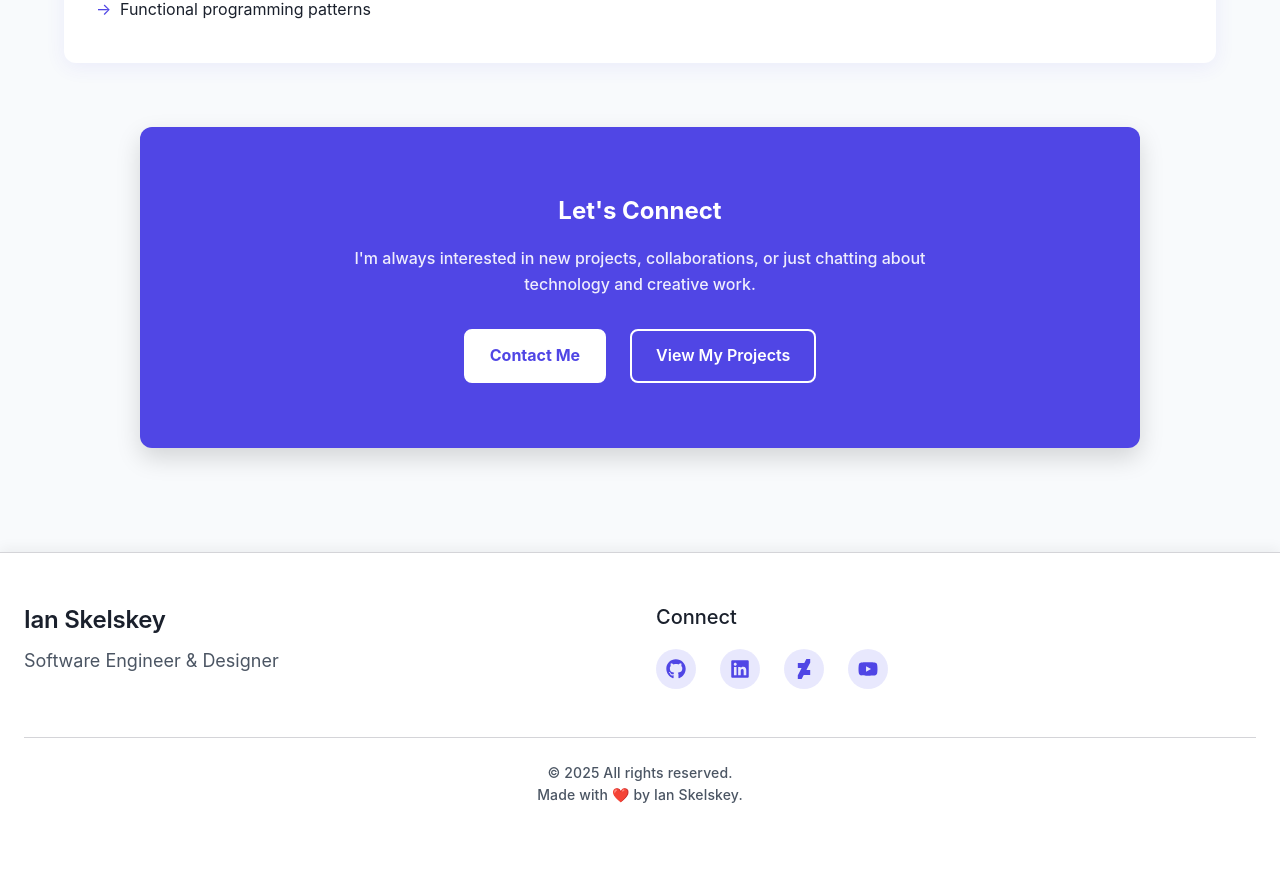
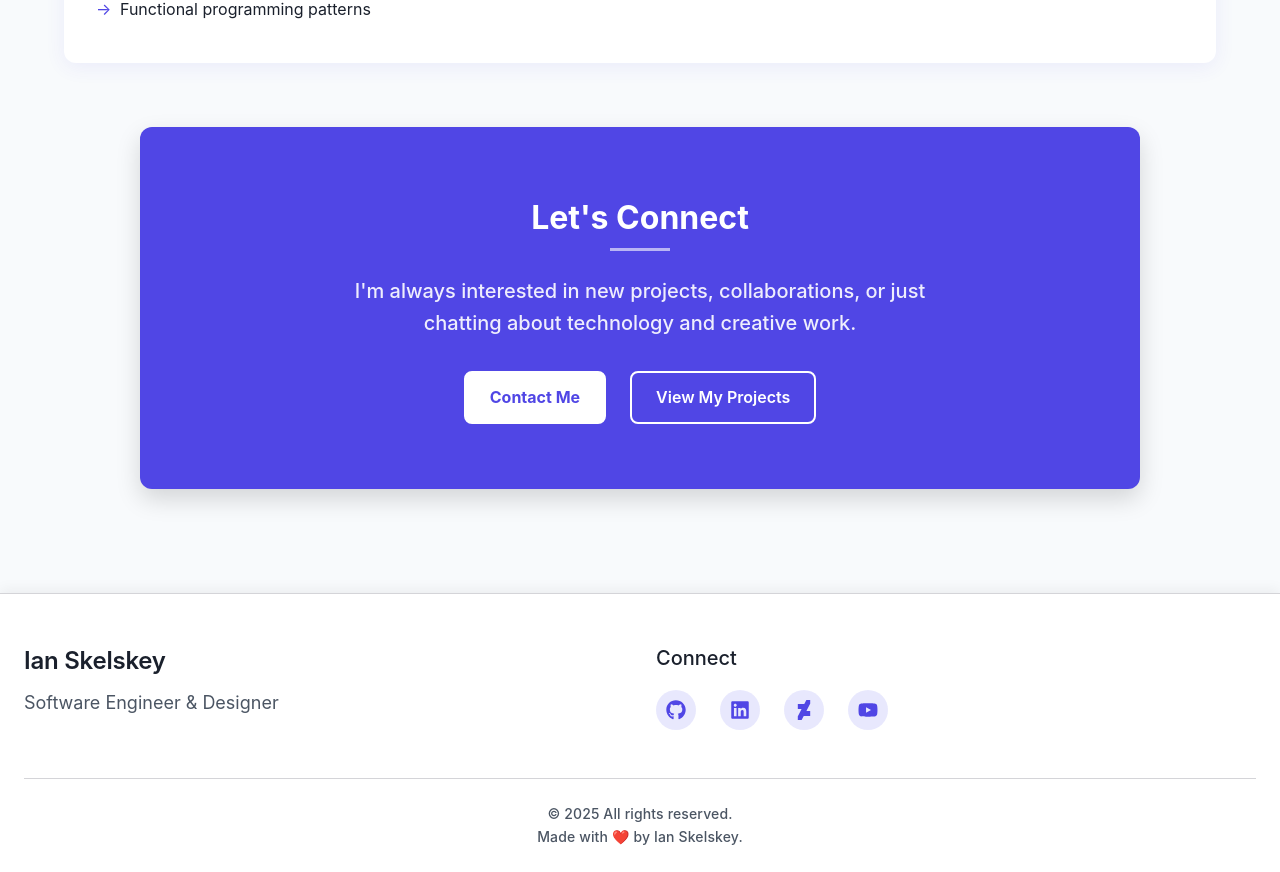
Before and after one commit to IanSkelskey/new-portfolio, a React (Vite) app: page /about in a window 1280 px wide. Shown: the part 3160-4032 px from the top of the page. Before the commit the page ends 3991 px from the top, so only its background shows below. Built offline with nearby package versions, Linux system fonts and the light colour scheme.

Commit message:
feat: Create reusable CTASection component and refactor AboutPage, HomePage, and SkillDetail to use it

```diff
--- a/src/App.css
+++ b/src/App.css
@@ -332,63 +332,6 @@ button {
   box-shadow: 0 10px 25px var(--color-shadow);
 }
 
-/* CTA section - CONSOLIDATED */
-.cta-section {
-  text-align: center;
-  background-color: var(--color-primary);
-  color: var(--color-text-on-primary);
-  border-radius: var(--radius-lg);
-  padding: var(--space-xl) var(--space-md);
-  margin: var(--space-xl) auto;
-  max-width: 900px;
-  box-shadow: 0 4px 20px var(--color-shadow);
-  border: 1px solid var(--color-cta-border, transparent);
-}
-
-.cta-section h2 {
-  font-size: var(--font-size-xl);
-  margin-bottom: var(--space-sm);
-  color: var(--color-cta-text, white);
-  font-weight: 700;
-}
-
-.cta-section p {
-  max-width: 600px;
-  margin: 0 auto var(--space-lg);
-  color: var(--color-cta-text-secondary, rgba(255, 255, 255, 0.9));
-  font-weight: 500;
-}
-
-.cta-buttons {
-  display: flex;
-  justify-content: center;
-  gap: var(--space-md);
-}
-
-.cta-section .btn-primary {
-  background-color: white;
-  color: var(--color-primary);
-  border: 2px solid white;
-  font-weight: 700;
-}
-
-.cta-section .btn-primary:hover {
-  background-color: rgba(255, 255, 255, 0.9);
-  transform: translateY(-2px);
-}
-
-.cta-section .btn-secondary {
-  background-color: transparent;
-  border: 2px solid var(--color-cta-btn-border, white);
-  color: var(--color-cta-text, white);
-  font-weight: 600;
-}
-
-.cta-section .btn-secondary:hover {
-  background-color: rgba(255, 255, 255, 0.15);
-  transform: translateY(-2px);
-}
-
 /* Section styles */
 .section {
   margin-bottom: var(--space-xl);
--- /dev/null
+++ b/src/components/CTASection.css
@@ -0,0 +1,118 @@
+.cta-section {
+  text-align: center;
+  /* Use the custom property if provided, or default to primary color */
+  background-color: var(--cta-bg-color, var(--color-primary));
+  color: var(--color-text-on-primary);
+  border-radius: var(--radius-lg);
+  padding: var(--space-xl) var(--space-md);
+  margin: var(--space-xl) auto;
+  max-width: 900px;
+  box-shadow: 0 4px 20px var(--color-shadow);
+  border: 1px solid var(--color-cta-border, transparent);
+}
+
+.cta-content {
+  max-width: 700px;
+  margin: 0 auto;
+}
+
+.cta-section h2 {
+  font-size: var(--font-size-xl);
+  margin-bottom: var(--space-sm);
+  color: var(--color-cta-text, white);
+  font-weight: 700;
+  position: relative;
+  padding-bottom: var(--space-xs);
+}
+
+.cta-section h2:after {
+  content: '';
+  position: absolute;
+  bottom: 0;
+  left: 50%;
+  transform: translateX(-50%);
+  width: 60px;
+  height: 3px;
+  background-color: var(--color-text-on-primary, white);
+  opacity: 0.6;
+}
+
+.cta-section p {
+  max-width: 600px;
+  margin: 0 auto var(--space-lg);
+  color: var(--color-cta-text-secondary, rgba(255, 255, 255, 0.9));
+  font-weight: 500;
+}
+
+.cta-buttons {
+  display: flex;
+  justify-content: center;
+  gap: var(--space-md);
+}
+
+.button-icon {
+  display: inline-flex;
+  margin-left: var(--space-xs);
+}
+
+.cta-section .btn-primary {
+  background-color: white;
+  color: var(--cta-bg-color, var(--color-primary));
+  border: 2px solid white;
+  font-weight: 700;
+}
+
+.cta-section .btn-primary:hover {
+  background-color: rgba(255, 255, 255, 0.9);
+  transform: translateY(-2px);
+}
+
+.cta-section .btn-secondary {
+  background-color: transparent;
+  border: 2px solid var(--color-cta-btn-border, white);
+  color: var(--color-cta-text, white);
+  font-weight: 600;
+}
+
+.cta-section .btn-secondary:hover {
+  background-color: rgba(255, 255, 255, 0.15);
+  transform: translateY(-2px);
+}
+
+/* Responsive adjustments */
+@media (max-width: 768px) {
+  .cta-buttons {
+    flex-direction: column;
+    gap: var(--space-sm);
+    max-width: 300px;
+    margin: 0 auto;
+  }
+}
+
+/* Dark mode refinements */
+@media (prefers-color-scheme: dark) {
+  .cta-section {
+    background-color: var(--cta-bg-color, #4338ca);
+    border-color: rgba(255, 255, 255, 0.2);
+  }
+
+  .cta-section h2 {
+    color: #ffffff;
+    text-shadow: 0 1px 2px rgba(0, 0, 0, 0.2);
+  }
+
+  .cta-section p {
+    color: rgba(255, 255, 255, 0.95);
+  }
+
+  .cta-section .btn-primary {
+    color: #000000;
+    background-color: #ffffff;
+    box-shadow: 0 4px 8px rgba(0, 0, 0, 0.25);
+  }
+
+  .cta-section .btn-secondary {
+    color: #ffffff;
+    border-color: rgba(255, 255, 255, 0.8);
+  }
+}
--- /dev/null
+++ b/src/components/CTASection.jsx
@@ -0,0 +1,90 @@
+import PropTypes from 'prop-types';
+import { Link } from 'react-router-dom';
+import './CTASection.css';
+
+const CTASection = ({
+  title,
+  description,
+  primaryButton,
+  secondaryButton,
+  className = '',
+  accentColor,
+}) => {
+  // Function to render a button (supports both Link and external anchor)
+  const renderButton = (buttonConfig, buttonType) => {
+    if (!buttonConfig) return null;
+
+    const { text, to, href, onClick, icon } = buttonConfig;
+    const buttonClass = `btn btn-${buttonType}`;
+
+    // If it's an internal link
+    if (to) {
+      return (
+        <Link to={to} className={buttonClass} onClick={onClick}>
+          {text}
+          {icon && <span className="button-icon">{icon}</span>}
+        </Link>
+      );
+    }
+
+    // If it's an external link
+    if (href) {
+      return (
+        <a
+          href={href}
+          className={buttonClass}
+          onClick={onClick}
+          target={href.startsWith('http') ? '_blank' : undefined}
+          rel={href.startsWith('http') ? 'noopener noreferrer' : undefined}
+        >
+          {text}
+          {icon && <span className="button-icon">{icon}</span>}
+        </a>
+      );
+    }
+
+    return null;
+  };
+
+  // Add accent color as a custom property if provided
+  const style = accentColor ? { '--cta-bg-color': accentColor } : {};
+
+  return (
+    <section className={`cta-section ${className}`} style={style}>
+      <div className="cta-content">
+        {title && <h2>{title}</h2>}
+        {description && <p>{description}</p>}
+
+        {(primaryButton || secondaryButton) && (
+          <div className="cta-buttons">
+            {renderButton(primaryButton, 'primary')}
+            {renderButton(secondaryButton, 'secondary')}
+          </div>
+        )}
+      </div>
+    </section>
+  );
+};
+
+CTASection.propTypes = {
+  title: PropTypes.string.isRequired,
+  description: PropTypes.string,
+  primaryButton: PropTypes.shape({
+    text: PropTypes.string.isRequired,
+    to: PropTypes.string,
+    href: PropTypes.string,
+    onClick: PropTypes.func,
+    icon: PropTypes.node
+  }),
+  secondaryButton: PropTypes.shape({
+    text: PropTypes.string.isRequired,
+    to: PropTypes.string,
+    href: PropTypes.string,
+    onClick: PropTypes.func,
+    icon: PropTypes.node
+  }),
+  className: PropTypes.string,
+  accentColor: PropTypes.string
+};
+
+export default CTASection;
--- a/src/pages/AboutPage.jsx
+++ b/src/pages/AboutPage.jsx
@@ -3,6 +3,7 @@ import { motion } from 'framer-motion';
 import { Link } from 'react-router-dom';
 import PageWrapper from '../components/PageWrapper';
 import SkillGrid from '../components/SkillGrid';
+import CTASection from '../components/CTASection';
 import './AboutPage.css';
 
 const AboutPage = ({ aboutData, skillsData, socialData }) => {
@@ -112,17 +113,12 @@ const AboutPage = ({ aboutData, skillsData, socialData }) => {
         </motion.div>
       </motion.section>
 
-      <section className="cta-section">
-        <h2>Let's Connect</h2>
-        <p>
-          I'm always interested in new projects, collaborations, or just chatting about
-          technology and creative work.
-        </p>
-        <div className="cta-buttons">
-          <a href="/contact" className="btn btn-primary">Contact Me</a>
-          <a href="/projects" className="btn btn-secondary">View My Projects</a>
-        </div>
-      </section>
+      <CTASection
+        title="Let's Connect"
+        description="I'm always interested in new projects, collaborations, or just chatting about technology and creative work."
+        primaryButton={{ text: 'Contact Me', to: '/contact' }}
+        secondaryButton={{ text: 'View My Projects', to: '/projects' }}
+      />
     </PageWrapper>
   );
 };
--- a/src/pages/HomePage.jsx
+++ b/src/pages/HomePage.jsx
@@ -1,6 +1,7 @@
 import React from 'react';
 import { Link } from 'react-router-dom';
 import { motion } from 'framer-motion';
+import CTASection from '../components/CTASection';
 import { FaArrowRight, FaGithub, FaLinkedin } from 'react-icons/fa';
 import ProjectCard from '../components/ProjectCard';
 import './HomePage.css';
@@ -119,21 +120,19 @@ const HomePage = ({ projects = [], socialLinks = [] }) => {
         </section>
       )}
 
-      {/* CTA Section - Updated for better contrast */}
-      <section className="cta-section">
-        <div className="cta-content">
-          <h2>Let's Build Something Together</h2>
-          <p>I'm always interested in new opportunities and collaborations.</p>
-          <div className="cta-buttons">
-            <Link to="/about" className="btn btn-primary">
-              Learn More About Me
-            </Link>
-            <a href="mailto:contact@ianskelskey.com" className="btn btn-secondary">
-              Get In Touch
-            </a>
-          </div>
-        </div>
-      </section>
+      {/* CTA Section - Now using the reusable component */}
+      <CTASection
+        title="Let's Build Something Together"
+        description="I'm always interested in new opportunities and collaborations."
+        primaryButton={{
+          text: 'Learn More About Me',
+          to: '/about'
+        }}
+        secondaryButton={{
+          text: 'Get In Touch',
+          href: 'mailto:contact@ianskelskey.com'
+        }}
+      />
     </div>
   );
 };
--- a/src/pages/SkillDetail.jsx
+++ b/src/pages/SkillDetail.jsx
@@ -3,6 +3,7 @@ import { useState, useEffect } from 'react';
 import { motion } from 'framer-motion';
 import ProjectCard from '../components/ProjectCard';
 import DetailWrapper from '../components/DetailWrapper';
+import CTASection from '../components/CTASection';
 import './SkillDetail.css';
 
 const SkillDetail = ({ skillsData, projects }) => {
@@ -133,13 +134,11 @@ const SkillDetail = ({ skillsData, projects }) => {
         </div>
       </section>
 
-      <section className="skill-cta">
-        <h2 className="centered">Interested in my work with {skill.name}?</h2>
-        <div className="cta-buttons">
-          <Link to="/projects" className="btn btn-primary">Explore All Projects</Link>
-          <Link to="/contact" className="btn btn-secondary">Get In Touch</Link>
-        </div>
-      </section>
+      <CTASection
+        title={`Interested in my work with ${skill.name}?`}
+        primaryButton={{ text: 'Explore All Projects', to: '/projects' }}
+        secondaryButton={{ text: 'Get In Touch', to: '/contact' }}
+      />
     </DetailWrapper>
   );
 };
```
